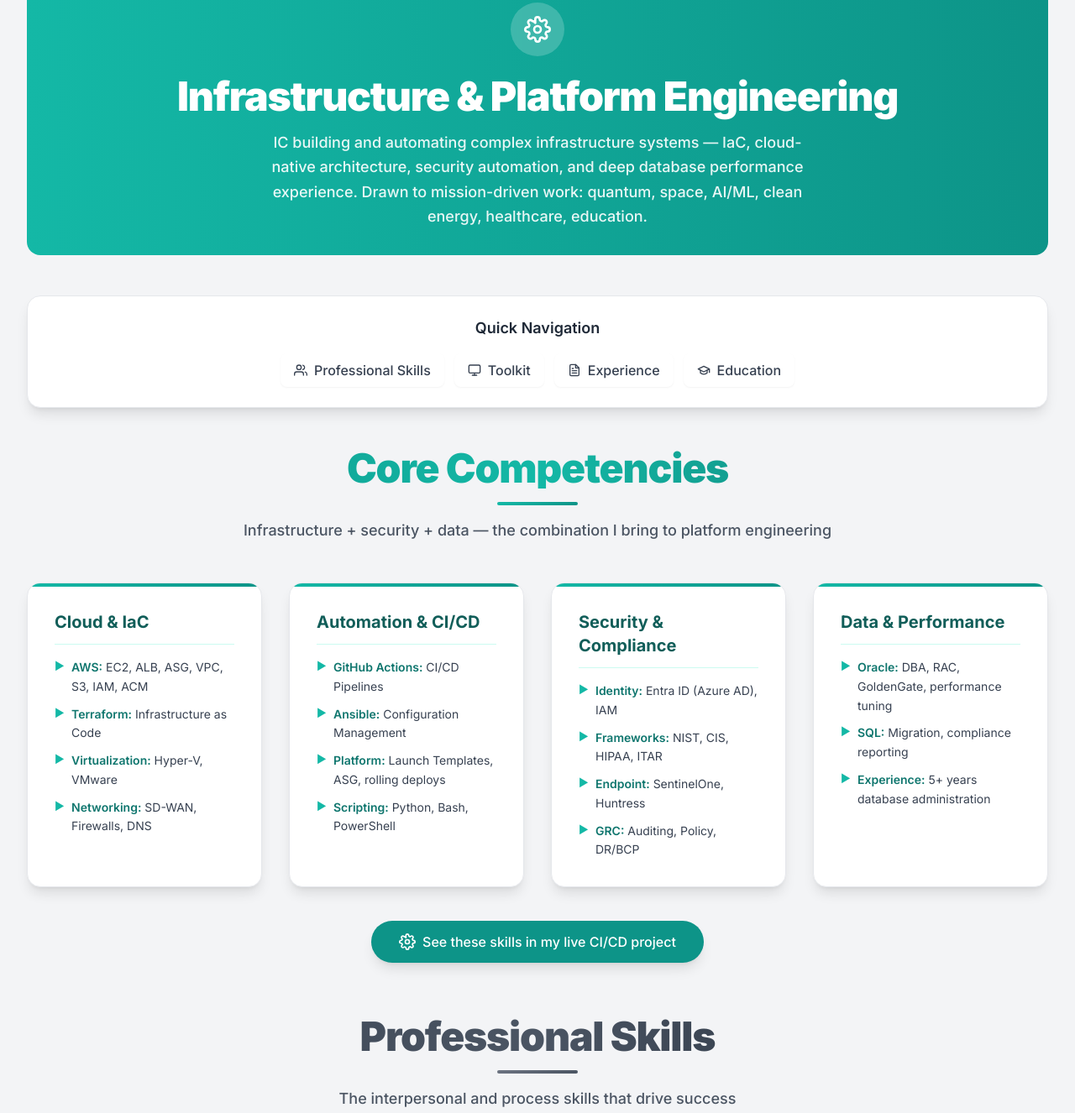
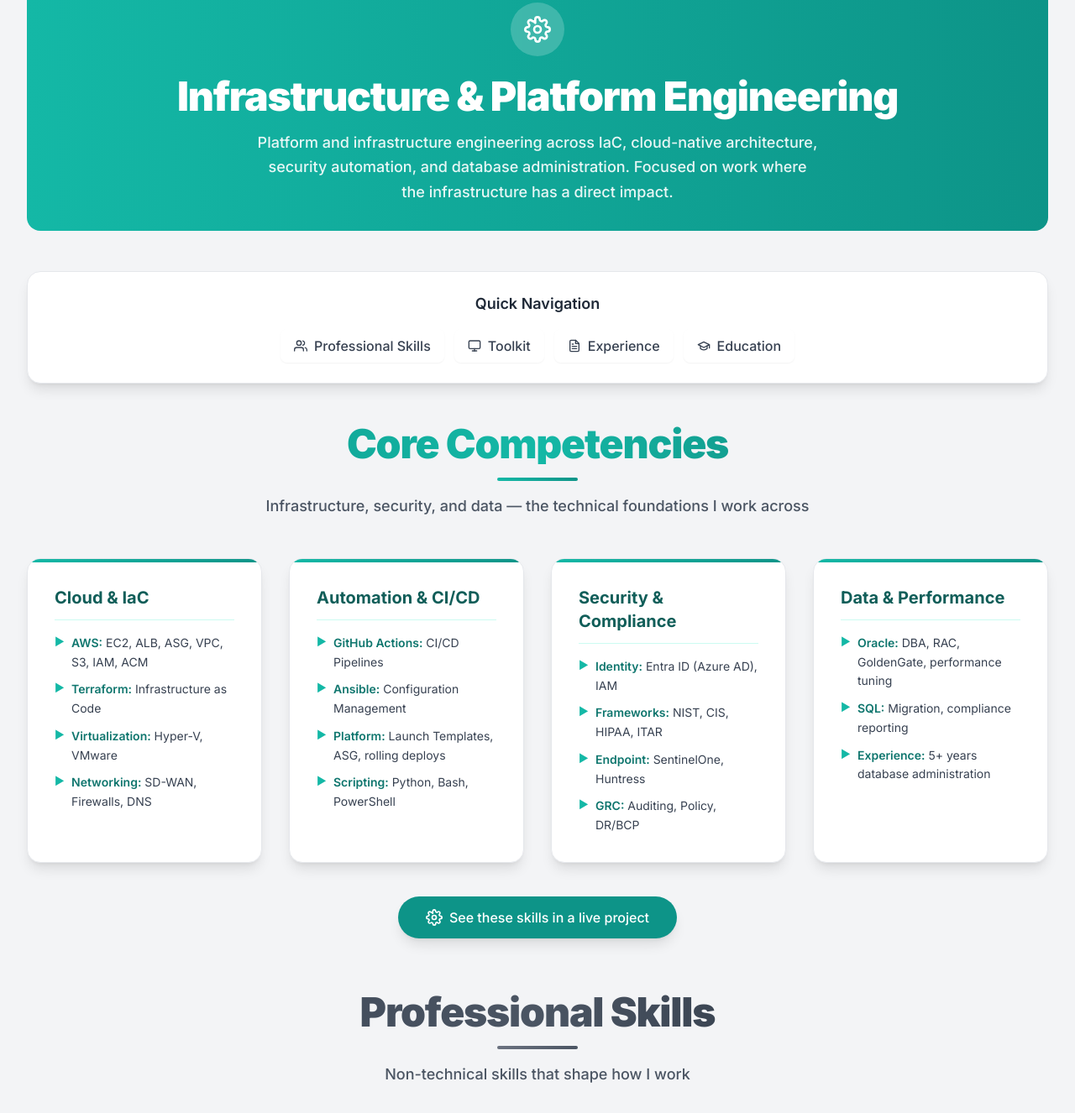
Before and after one commit to shayczech/web-server, a plain HTML site: page site/resume.html in a window 1280 px wide. Shown: the part 142-1468 px from the top of the page at 84% size. Drawn offline with nearby package versions, Linux system fonts and the light colour scheme.

Commit message:
Copy updates

```diff
--- a/site/resume.html
+++ b/site/resume.html
@@ -251,7 +251,7 @@
                     Infrastructure & Platform Engineering
                 </h1>
                 <p class="text-lg text-white/90 font-medium max-w-2xl mx-auto leading-relaxed">
-                    IC building and automating complex infrastructure systems — IaC, cloud-native architecture, security automation, and deep database performance experience. Drawn to mission-driven work: quantum, space, AI/ML, clean energy, healthcare, education.
+                    Platform and infrastructure engineering across IaC, cloud-native architecture, security automation, and database administration. Focused on work where the infrastructure has a direct impact.
                 </p>
             </div>
         </div>
@@ -307,7 +307,7 @@
                     Core Competencies
                 </h3>
                 <div class="w-24 h-1 bg-gradient-to-r from-primary-teal-500 to-primary-teal-600 mx-auto rounded-full"></div>
-                <p class="text-lg text-gray-600 mt-4 font-medium">Infrastructure + security + data — the combination I bring to platform engineering</p>
+                <p class="text-lg text-gray-600 mt-4 font-medium">Infrastructure, security, and data — the technical foundations I work across</p>
             </div>
             <div class="grid grid-cols-1 sm:grid-cols-2 xl:grid-cols-4 gap-6 lg:gap-8">
 
@@ -359,7 +359,7 @@
                         <circle cx="12" cy="12" r="3"></circle>
                         <path d="M19.4 15a1.65 1.65 0 0 0 .33 1.82l.06.06a2 2 0 0 1 0 2.83 2 2 0 0 1-2.83 0l-.06-.06a1.65 1.65 0 0 0-1.82-.33 1.65 1.65 0 0 0-1 1.51V21a2 2 0 0 1-2 2 2 2 0 0 1-2-2v-.09A1.65 1.65 0 0 0 9 19.4a1.65 1.65 0 0 0-1.82.33l-.06.06a2 2 0 0 1-2.83 0 2 2 0 0 1 0-2.83l.06-.06a1.65 1.65 0 0 0 .33-1.82 1.65 1.65 0 0 0-1.51-1H3a2 2 0 0 1-2-2 2 2 0 0 1 2-2h.09A1.65 1.65 0 0 0 4.6 9a1.65 1.65 0 0 0-.33-1.82l-.06-.06a2 2 0 0 1 0-2.83 2 2 0 0 1 2.83 0l.06.06a1.65 1.65 0 0 0 1.82.33H9a1.65 1.65 0 0 0 1 1.51V3a2 2 0 0 1 2-2 2 2 0 0 1 2 2v.09a1.65 1.65 0 0 0 1 1.51 1.65 1.65 0 0 0 1.82-.33l.06-.06a2 2 0 0 1 2.83 0 2 2 0 0 1 0 2.83l-.06.06a1.65 1.65 0 0 0-.33 1.82V9a1.65 1.65 0 0 0 1.51 1H21a2 2 0 0 1 2 2 2 2 0 0 1-2 2h-.09a1.65 1.65 0 0 0-1.51 1z"></path>
                     </svg>
-                    See these skills in my live CI/CD project
+                    See these skills in a live project
                 </a>
             </div>
         </section>
@@ -374,7 +374,7 @@
                     Professional Skills
                 </h3>
                 <div class="w-24 h-1 bg-gradient-to-r from-gray-500 to-gray-600 mx-auto rounded-full"></div>
-                <p class="text-lg text-gray-600 mt-4 font-medium">The interpersonal and process skills that drive success</p>
+                <p class="text-lg text-gray-600 mt-4 font-medium">Non-technical skills that shape how I work</p>
             </div>
             <div class="grid grid-cols-1 md:grid-cols-2 lg:grid-cols-3 gap-6">
 
```
Also changed, not shown: site/index.html (+4 -4 lines).
